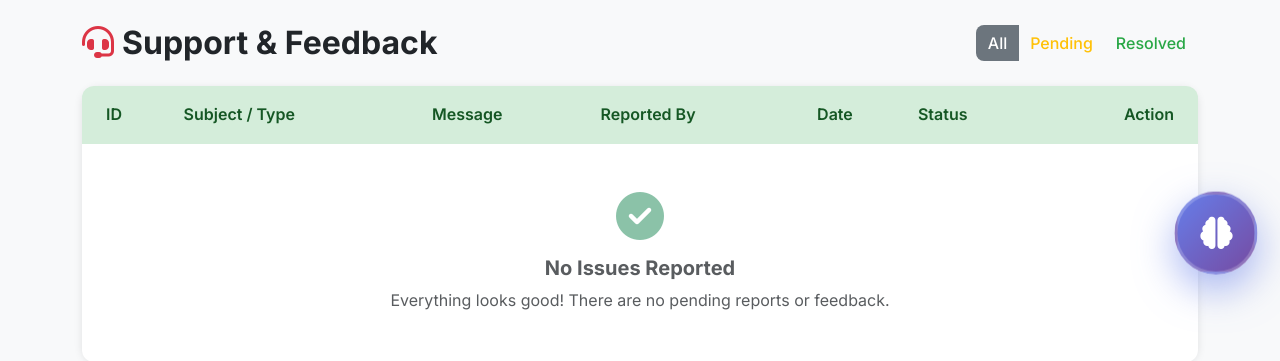
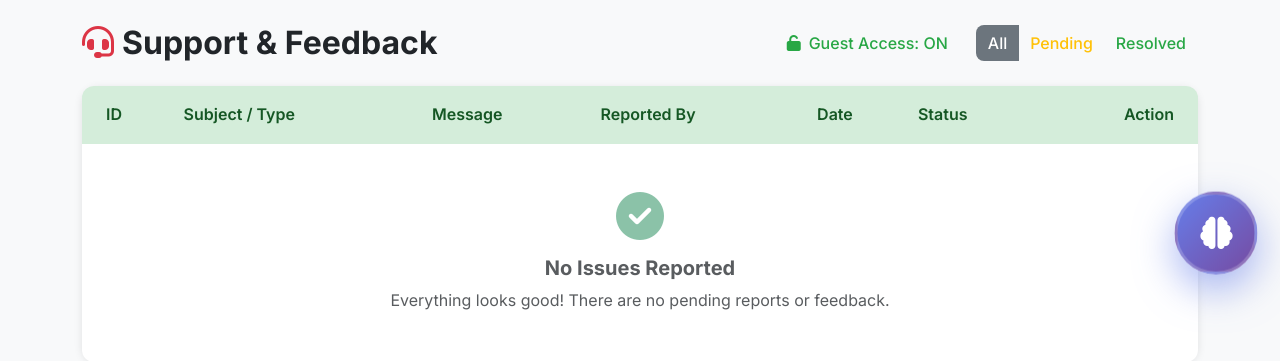
Before and after one commit to Dipendra2003/Farmlink-AI, a Flask app: page /admin/support in a window 1280 px wide. Shown: the part 167-528 px from the top of the page. Run offline with Flask 3, Linux system fonts and the light colour scheme; the visitor is signed in with stand-in values (Sample User, id 1); data that the repository does not hold is empty; some libraries are stand-ins or nearby versions.

Commit message:
Support & Feedback update

```diff
--- a/routes.py
+++ b/routes.py
@@ -128,9 +128,19 @@ def return_policy():
     return render_template('pages/return_policy.html')
 
 @app.route('/report-issue', methods=['GET', 'POST'])
-@login_required
 def report_issue():
+    from models import SystemSettings, User, Feedback
+
+    # Check if guest feedback is allowed
+    setting = SystemSettings.query.filter_by(setting_key='allow_guest_feedback').first()
+    allow_guest = setting.get_value() if setting else True
+
     if request.method == 'POST':
+        # If guest and guest not allowed
+        if not current_user.is_authenticated and not allow_guest:
+            flash('Login is required to submit a report.', 'danger')
+            return redirect(url_for('login', next=request.url))
+
         issue_type = request.form.get('issue_type', 'Other')
         order_id = request.form.get('order_id', '').strip()
         description = request.form.get('description', '')
@@ -139,18 +149,31 @@ def report_issue():
         if order_id:
             subject += f" (Order: {order_id})"
 
-        from models import Feedback
-        report = Feedback(
-            subject=subject,
-            message=description,
-            user_id=current_user.id
-        )
-        db.session.add(report)
-        db.session.commit()
-
-        flash('Your issue has been reported successfully. Our admin team will look into it.', 'success')
+        user_id = current_user.id if current_user.is_authenticated else None
+
+        if not user_id:
+            guest_name = request.form.get('guest_name', 'Guest')
+            guest_email = request.form.get('guest_email', 'No Email')
+            description = f"Guest Name: {guest_name}\nGuest Email: {guest_email}\n\n{description}"
+
+            admin_user = User.query.filter_by(role='admin').first()
+            if admin_user:
+                user_id = admin_user.id
+
+        if user_id:
+            report = Feedback(
+                subject=subject,
+                message=description,
+                user_id=user_id
+            )
+            db.session.add(report)
+            db.session.commit()
+            flash('Your issue has been reported successfully. Our team will look into it.', 'success')
+
         return redirect(url_for('report_issue'))
-    return render_template('pages/report_issue.html')
+
+    return render_template('pages/report_issue.html', allow_guest=allow_guest)
+
 
 @app.route('/testing-mode')
 def testing_mode():
@@ -576,7 +599,7 @@ def buyer_dashboard():
 @login_required
 @admin_required
 def admin_support():
-    from models import Feedback
+    from models import Feedback, SystemSettings
     status_filter = request.args.get('status', 'all')
     page = request.args.get('page', 1, type=int)
 
@@ -592,7 +615,32 @@ def admin_support():
         Feedback.created_at.desc()
     ).paginate(page=page, per_page=10, error_out=False)
 
-    return render_template('admin/support.html', feedbacks=feedbacks, current_filter=status_filter)
+    setting = SystemSettings.query.filter_by(setting_key='allow_guest_feedback').first()
+    allow_guest = setting.get_value() if setting else True
+
+    return render_template('admin/support.html', feedbacks=feedbacks, current_filter=status_filter, allow_guest=allow_guest)
+
+@app.route('/admin/support/toggle_guest', methods=['POST'])
+@login_required
+@admin_required
+def admin_support_toggle_guest():
+    from models import SystemSettings
+    setting = SystemSettings.query.filter_by(setting_key='allow_guest_feedback').first()
+    if not setting:
+        setting = SystemSettings(
+            setting_key='allow_guest_feedback',
+            setting_value='false',
+            setting_type='boolean',
+            description='Allow non-logged-in users to submit feedback'
+        )
+        db.session.add(setting)
+    else:
+        current_val = setting.get_value()
+        setting.setting_value = 'false' if current_val else 'true'
+
+    db.session.commit()
+    flash('Guest feedback setting updated.', 'success')
+    return redirect(url_for('admin_support'))
 
 @app.route('/admin/support/<int:id>/resolve', methods=['POST'])
 @login_required
--- a/templates/admin/support.html
+++ b/templates/admin/support.html
@@ -17,10 +17,26 @@
         <h2 class="fw-bold mb-0">
             <i class="fas fa-headset text-danger me-2"></i>Support & Feedback
         </h2>
-        <div class="btn-group" role="group">
-            <a href="{{ url_for('admin_support', status='all') }}" class="btn btn-outline-secondary {% if current_filter == 'all' %}active{% endif %}">All</a>
-            <a href="{{ url_for('admin_support', status='pending') }}" class="btn btn-outline-warning {% if current_filter == 'pending' %}active{% endif %}">Pending</a>
-            <a href="{{ url_for('admin_support', status='resolved') }}" class="btn btn-outline-success {% if current_filter == 'resolved' %}active{% endif %}">Resolved</a>
+        <div class="d-flex flex-column flex-md-row align-items-md-center gap-3">
+            <!-- Guest Access Toggle -->
+            <form method="POST" action="{{ url_for('admin_support_toggle_guest') }}" class="m-0">
+                <input type="hidden" name="csrf_token" value="{{ csrf_token() }}">
+                {% if allow_guest == 'true' or allow_guest == True %}
+                    <button type="submit" class="btn btn-outline-success" title="Click to Disable" onclick="return confirm('Are you sure you want to require login for all feedback?')">
+                        <i class="fas fa-unlock me-2"></i>Guest Access: ON
+                    </button>
+                {% else %}
+                    <button type="submit" class="btn btn-outline-danger" title="Click to Enable" onclick="return confirm('Are you sure you want to allow anonymous users to submit feedback?')">
+                        <i class="fas fa-lock me-2"></i>Guest Access: OFF
+                    </button>
+                {% endif %}
+            </form>
+
+            <div class="btn-group" role="group">
+                <a href="{{ url_for('admin_support', status='all') }}" class="btn btn-outline-secondary {% if current_filter == 'all' %}active{% endif %}">All</a>
+                <a href="{{ url_for('admin_support', status='pending') }}" class="btn btn-outline-warning {% if current_filter == 'pending' %}active{% endif %}">Pending</a>
+                <a href="{{ url_for('admin_support', status='resolved') }}" class="btn btn-outline-success {% if current_filter == 'resolved' %}active{% endif %}">Resolved</a>
+            </div>
         </div>
     </div>
 
```
Also changed, not shown: templates/pages/report_issue.html (+25 -3 lines).
